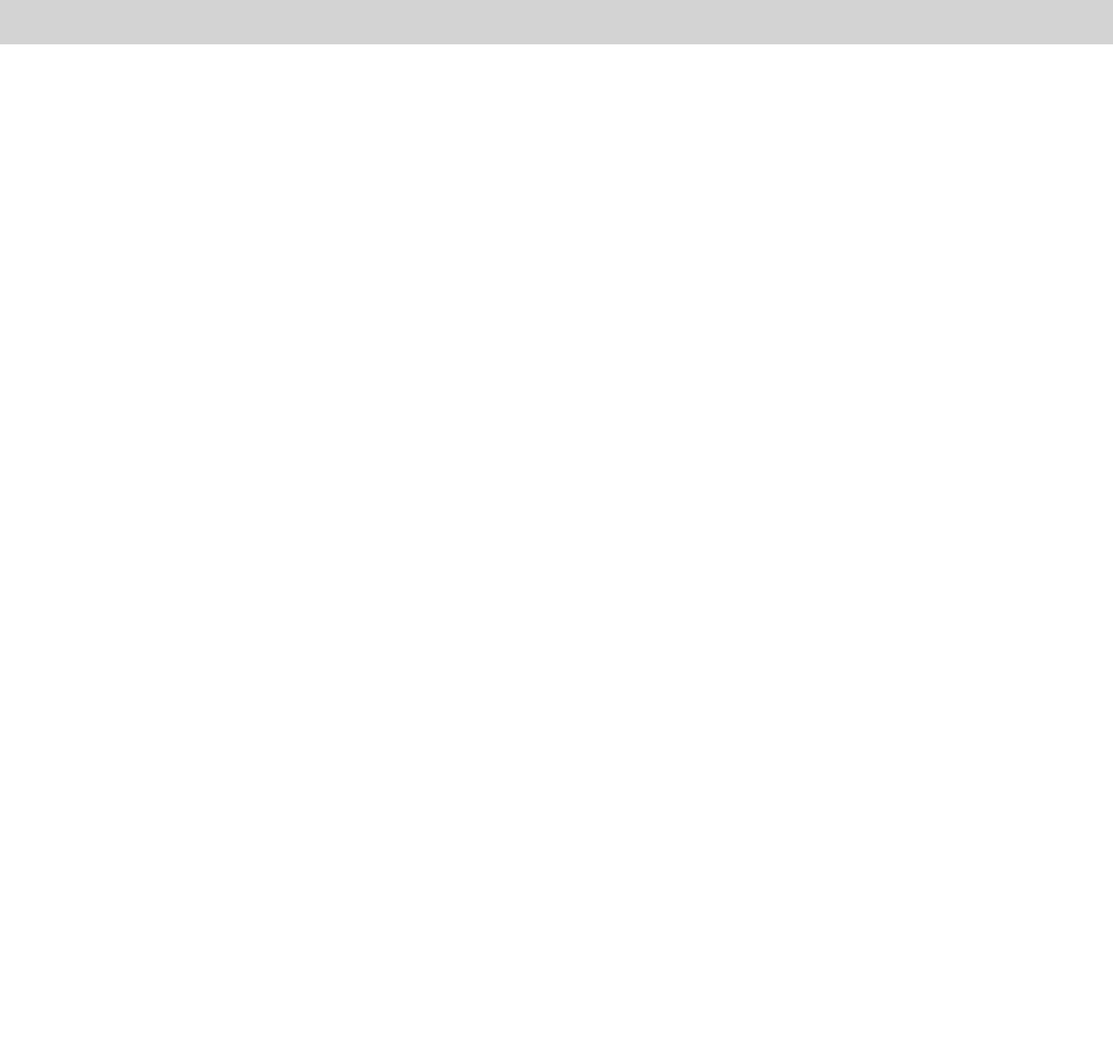
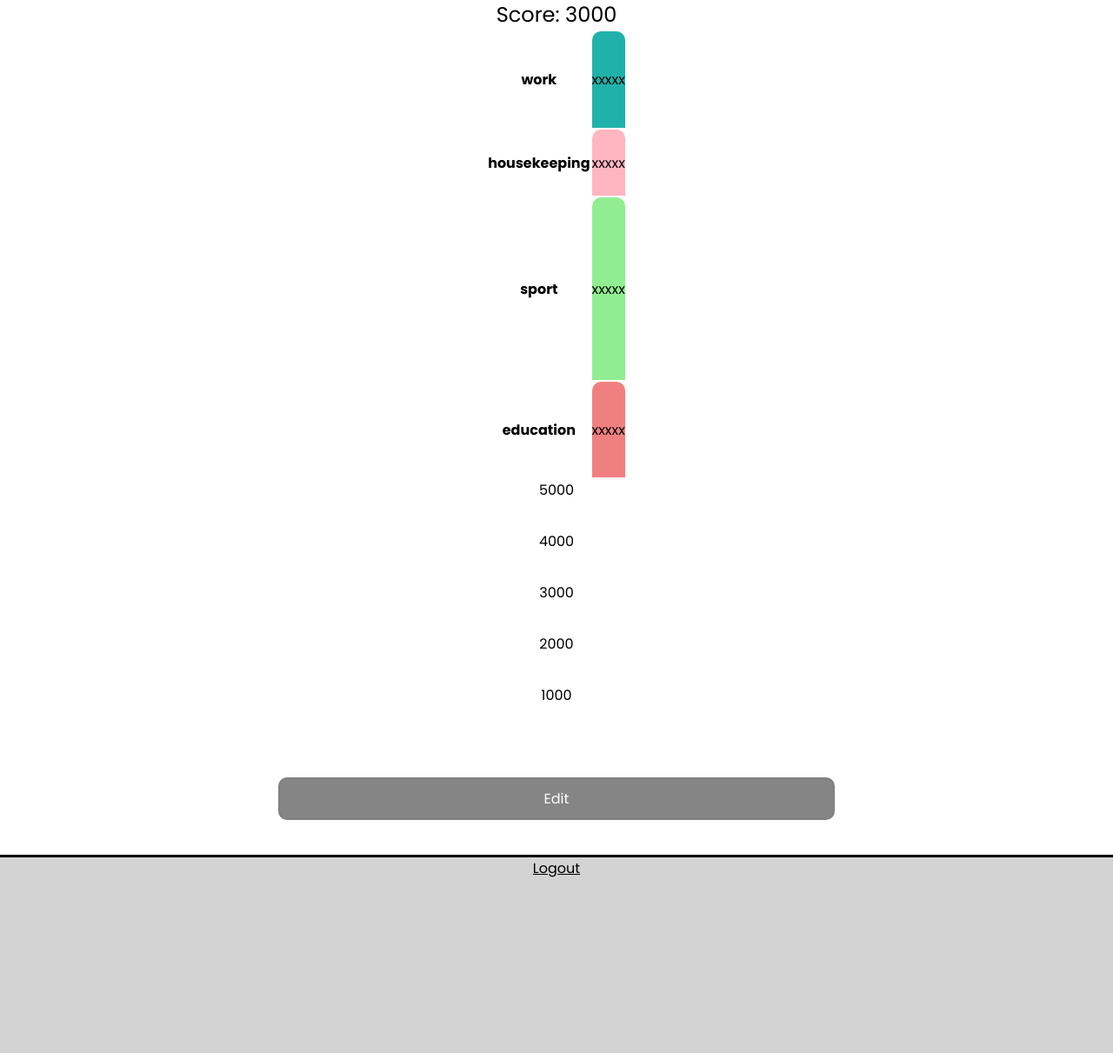
Before and after one commit to ExaCLe/productivity-team-tasks, a Flask app: page /profile in a window 1280 px wide. Shown: the part 501-1712 px from the top of the page at 87% size. Before the commit the page ends 552 px from the top, so only its background shows below. Run offline with Flask 2, Linux system fonts and the light colour scheme; a user stored in the database is signed in; data comes from the database, SQL or seed files in the repository; some libraries are stand-ins or nearby versions.

Commit message:
changes profile scoreboard

```diff
--- a/templates/loginTemplate.html
+++ b/templates/loginTemplate.html
@@ -6,7 +6,7 @@
         <link href="../static/growth.png" rel="icon">
     </header>
     <body>
-        <h1 class="extra-big-font">PTT</h1>
+        <h1 class="extra-big-font">EXAC</h1>
         {% block main %} {% endblock %}
     </body>
 </html>
--- a/templates/profiles/profile.html
+++ b/templates/profiles/profile.html
@@ -7,15 +7,47 @@
 
 {% block main %}
     <p class="big-font">{{username}}</p>
+    <img class="profile-pic" src="../../static/images/416-4161690_empty-profile-picture-blank-avatar-image-circle.png" alt="picture">
     <p class="btn-font">Score: {{score}}</p>
+    <table id="q-graph">
+        <tbody>
+            <tr class="qtr" id="q1">
+                <th scope="row">work</th>
+                <td class="sent bar" style="height: 111px; background-color:lightseagreen; border-radius: 10px 10px 0 0;"><p>xxxxx</p></td>
+            </tr>
+            <tr class="qtr" id="q2">
+                <th scope="row">housekeeping</th>
+                <td class="sent bar" style="height: 76px; background-color:lightpink; border-radius: 10px 10px 0 0;"><p>xxxxx</p></td>
+
+            </tr>
+            <tr class="qtr" id="q3">
+                <th scope="row">sport</th>
+                <td class="sent bar" style="height: 210px; background-color: lightgreen; border-radius: 10px 10px 0 0;"><p>xxxxx</p></td>
+
+            </tr>
+            <tr class="qtr" id="q4">
+                <th scope="row">education</th>
+                <td class="sent bar" style="height: 110px; background-color: lightcoral; border-radius: 10px 10px 0 0;"><p>xxxxx</p></td>
+
+            </tr>
+        </tbody>
+    </table>
+        <div id="ticks">
+            <div class="tick" style="height: 59px;"><p>5000</p></div>
+            <div class="tick" style="height: 59px;"><p>4000</p></div>
+            <div class="tick" style="height: 59px;"><p>3000</p></div>
+            <div class="tick" style="height: 59px;"><p>2000</p></div>
+            <div class="tick" style="height: 59px;"><p>1000</p></div>
+        </div>
+
     {%if own_profile%}
-        <a class="btn-primary half-size" href="/profile/edit">Edit</a>
+        <a class="btn-primary half-size" style="margin: 3rem 0 0 0;" href="/profile/edit">Edit</a>
     {% endif %}
 
     {% if friend %}
     <form method="GET" action="/friends/teamUp" class="form">
         <input type="hidden" name="username_friend" value="{{username}}" >
-        <button type="submit" class="btn-primary half-size">View his tasks</button>
+        <button type="submit" class="btn-primary half-size" style="margin: 2rem 0 0 0;">View his tasks</button>
     </form>
 
     <form method="POST" action="/friends/delete" class="form">
```
